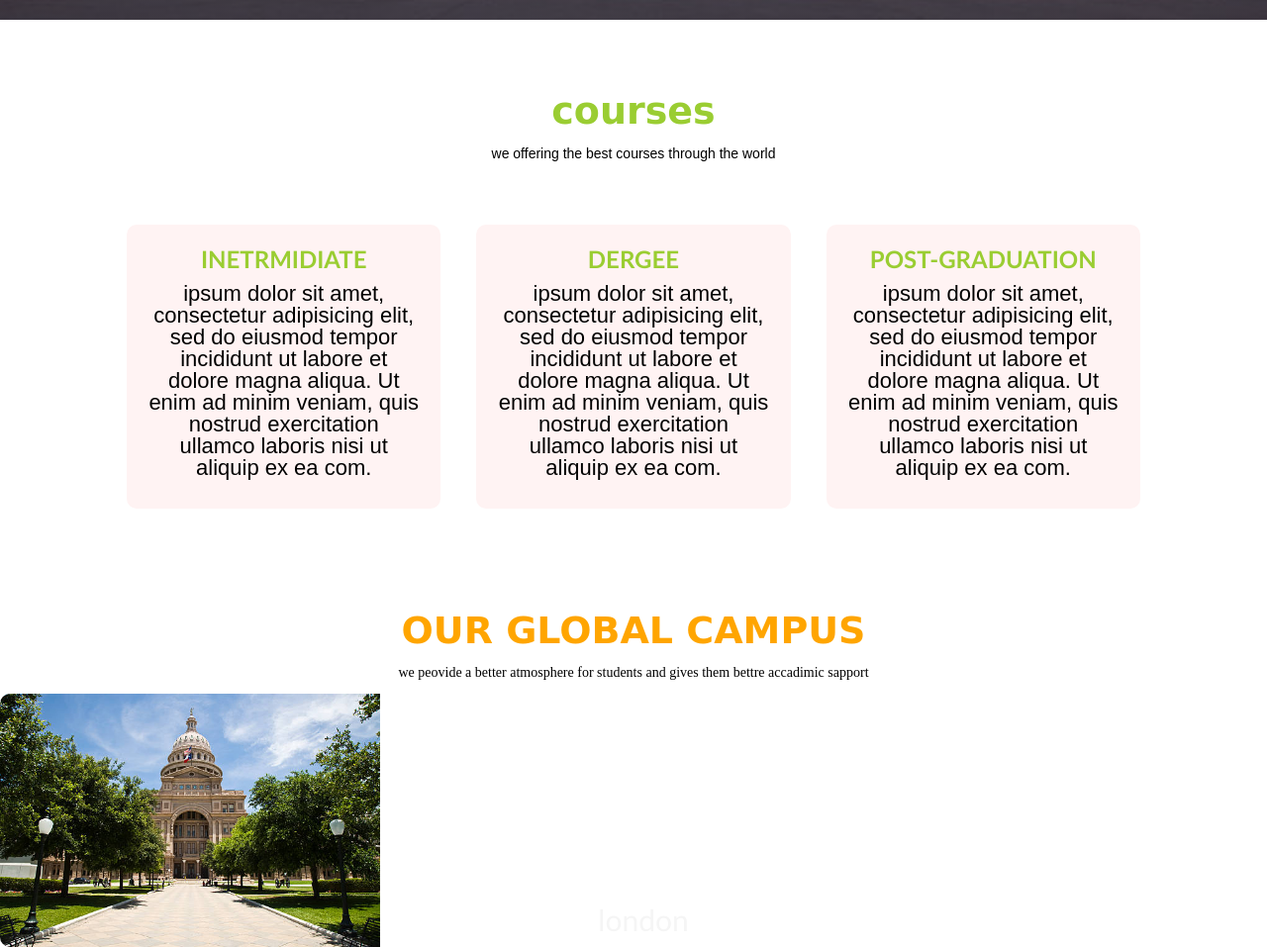
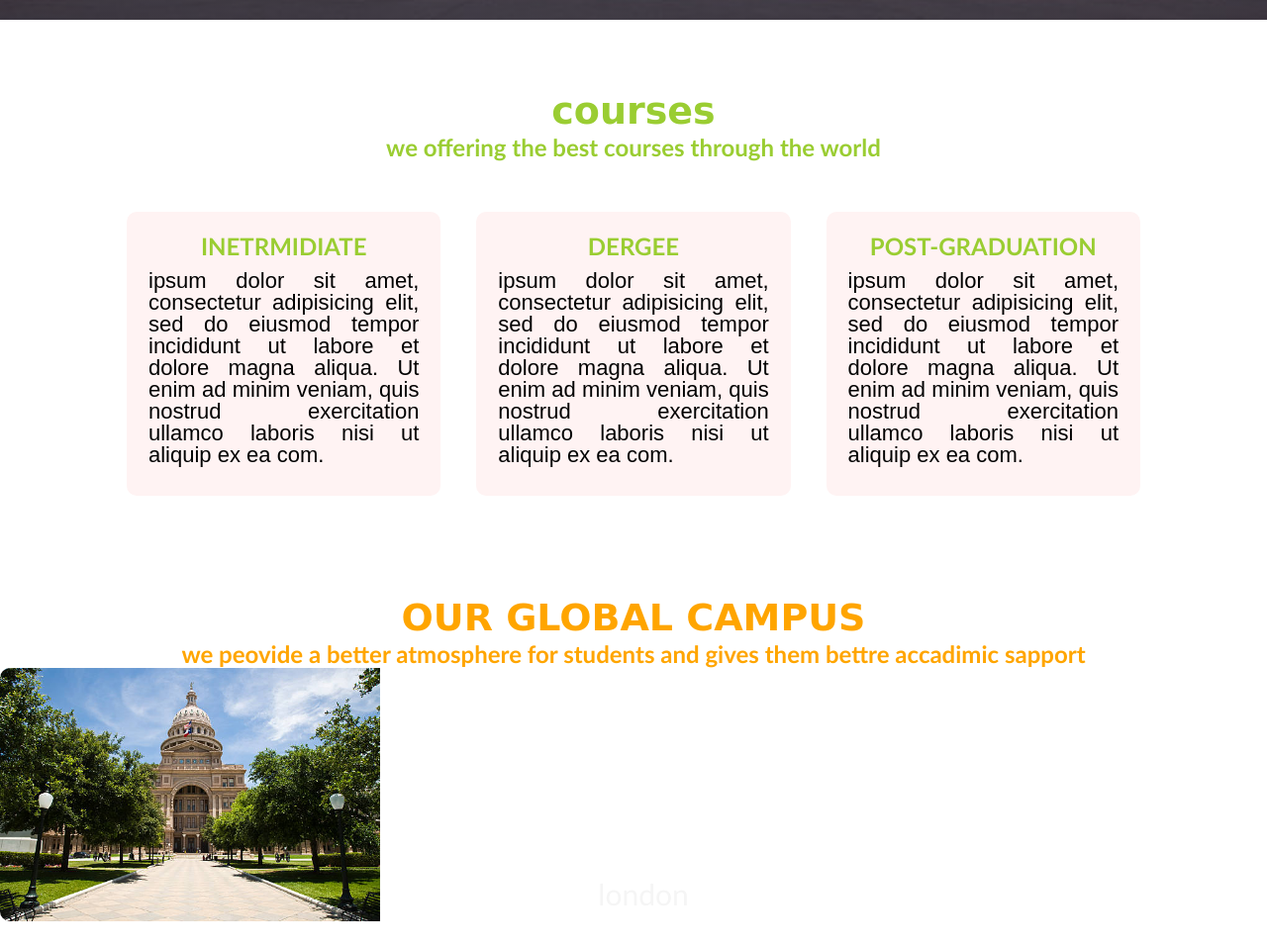
Before and after one commit to rishab14/UnivercityTemp, a plain HTML site: page index.html in a window 1280 px wide. Shown: the part 780-1737 px from the top of the page at 99% size. Drawn offline with Linux system fonts and the light colour scheme.

Commit message:
Update index.html

```diff
--- a/index.html
+++ b/index.html
@@ -32,23 +32,23 @@
 	<!-- course-->
 	<div class="course">
 		<h1>courses</h1>
-		<p>we offering the best courses through the world</p>
+		<h2>we offering the best courses through the world</h2>
 		<div class="row">
 			<div class="int">
 				<h2>INETRMIDIATE</h2>
-				<p style="font-size:22px">ipsum dolor sit amet, consectetur adipisicing elit, sed do eiusmod
+				<p style="font-size:22px;text-align: justify">ipsum dolor sit amet, consectetur adipisicing elit, sed do eiusmod
 				tempor incididunt ut labore et dolore magna aliqua. Ut enim ad minim veniam,
 				quis nostrud exercitation ullamco laboris nisi ut aliquip ex ea com.</p>
 			</div>
 			<div  class="int">
 				<h2>DERGEE</h2>
-				<p  style="font-size:22px">ipsum dolor sit amet, consectetur adipisicing elit, sed do eiusmod
+				<p  style="font-size:22px;text-align: justify">ipsum dolor sit amet, consectetur adipisicing elit, sed do eiusmod
 				tempor incididunt ut labore et dolore magna aliqua. Ut enim ad minim veniam,
 				quis nostrud exercitation ullamco laboris nisi ut aliquip ex ea com.</p>
 			</div>
 			<div  class="int">
 				<h2>POST-GRADUATION</h2>
-				<p  style="font-size:22px">ipsum dolor sit amet, consectetur adipisicing elit, sed do eiusmod
+				<p  style="font-size:22px;text-align: justify">ipsum dolor sit amet, consectetur adipisicing elit, sed do eiusmod
 				tempor incididunt ut labore et dolore magna aliqua. Ut enim ad minim veniam,
 				quis nostrud exercitation ullamco laboris nisi ut aliquip ex ea com.</p>
 			</div>
@@ -57,7 +57,7 @@
 	<!-- campus-->
 	<div class="campus">
 		<center><h1>OUR GLOBAL CAMPUS</h1></center>
-		<p>we peovide a better atmosphere for students and gives them bettre accadimic sapport</p>
+		<h2>we peovide a better atmosphere for students and gives them bettre accadimic sapport</h2>
 
 
 			<div class="cam">
@@ -83,8 +83,7 @@
 	<!-- facilities -->
 	<div class="facilities">
 		<h1 style="color:orange;">OUR FACILITIES</h1>
-		<p>our college facilities worlds best facilities we provide you a home in collage</p>
-		<div class="row">
+		<h2 style="font-family:century gothic;color:orange;">our college facilities worlds best facilities we provide you a home in collage</h2>
 			<div class="home"><img src="images/21.jpg">
 			<h2 style="color:deeppink;">worlds class Envirioment</h2>
 			<p  style="font-size:22px">increase your knowledge in library they help you in dipration
```
